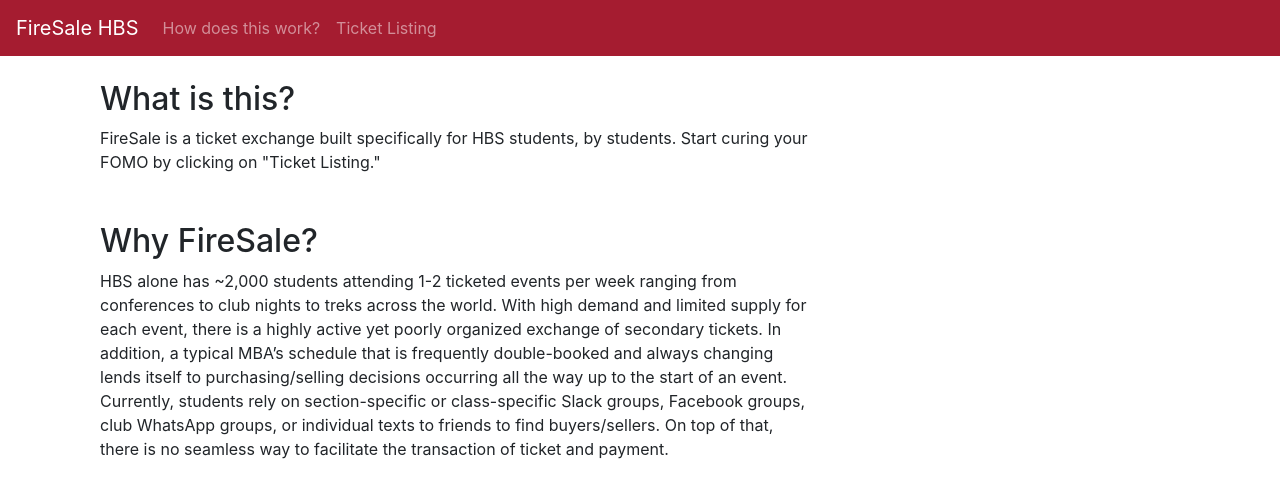
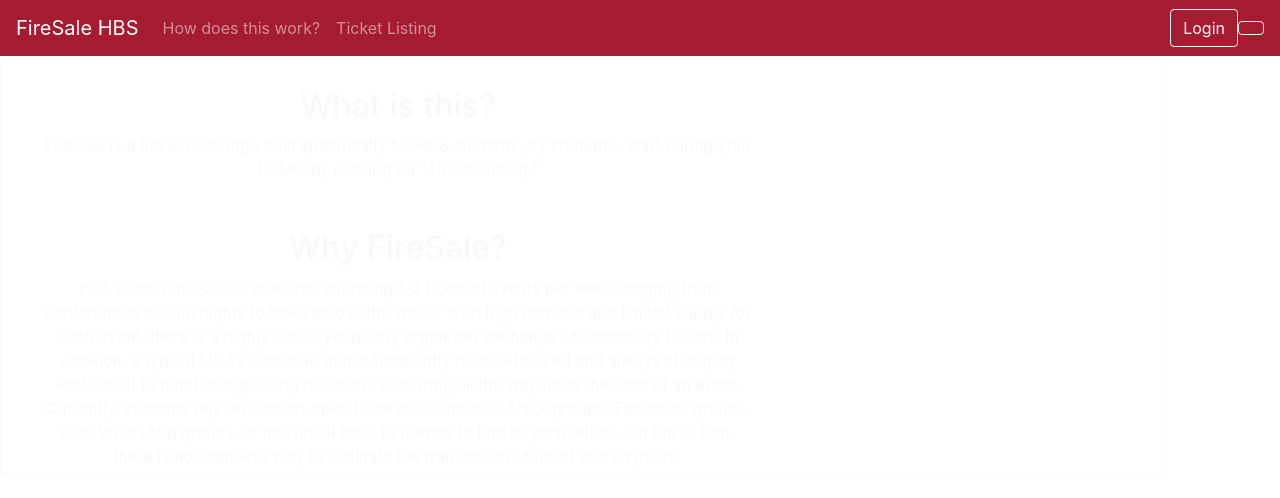
Before and after one commit to jalenjjbr/djangostock, a Django app: page /about.html in a window 1280 px wide. Shown: the top 498 px of the page. Run offline with Django 3.2, Linux system fonts and the light colour scheme; some libraries are stand-ins or nearby versions.

Commit message:
added login link to navbar, changed login redirect

```diff
--- a/quotes/templates/base.html
+++ b/quotes/templates/base.html
@@ -27,9 +27,13 @@
             </li>
             <li class="nav-item">
                 <a class="nav-link" href="{% url 'add_stock' %}">Ticket Listing</a>
-              </li>
+            </li>
           </ul>
-
+          {% if user.is_authenticated %}
+          <p>Welcome, {{ user }}!</p>
+          {% else %}
+          <a class="btn btn-outline-light" href="{% url 'login' %}">Login</button>
+          {% endif %}
         </div>
       </nav>
     <div class="container">
--- a/stocks/settings.py
+++ b/stocks/settings.py
@@ -127,4 +127,4 @@
 django_heroku.settings(locals())
 
 # Set URL to redirect to after login
-LOGIN_REDIRECT_URL = '/'
+LOGIN_REDIRECT_URL = '/addstock.html'
```
Also changed, not shown: quotes/urls.py (+10 -0 lines).
